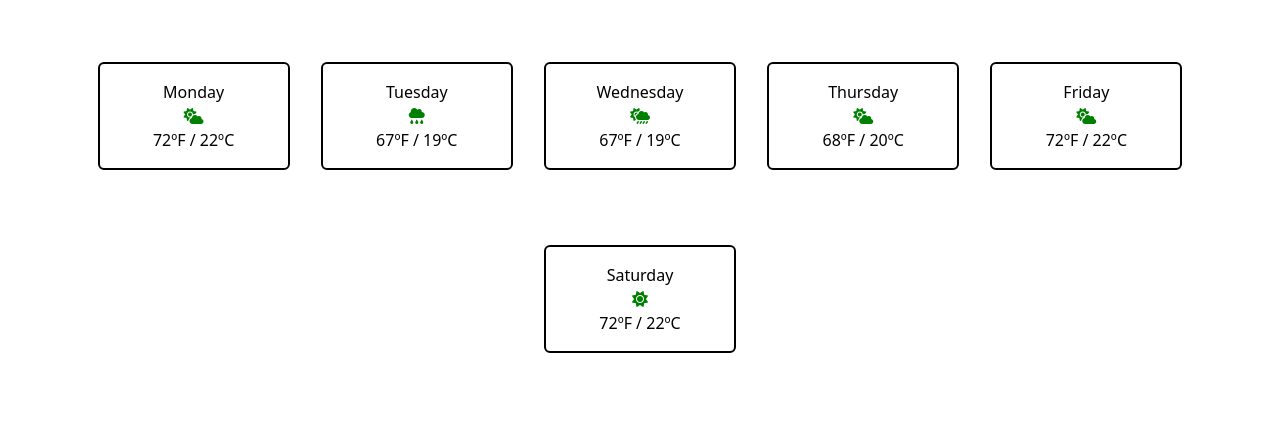
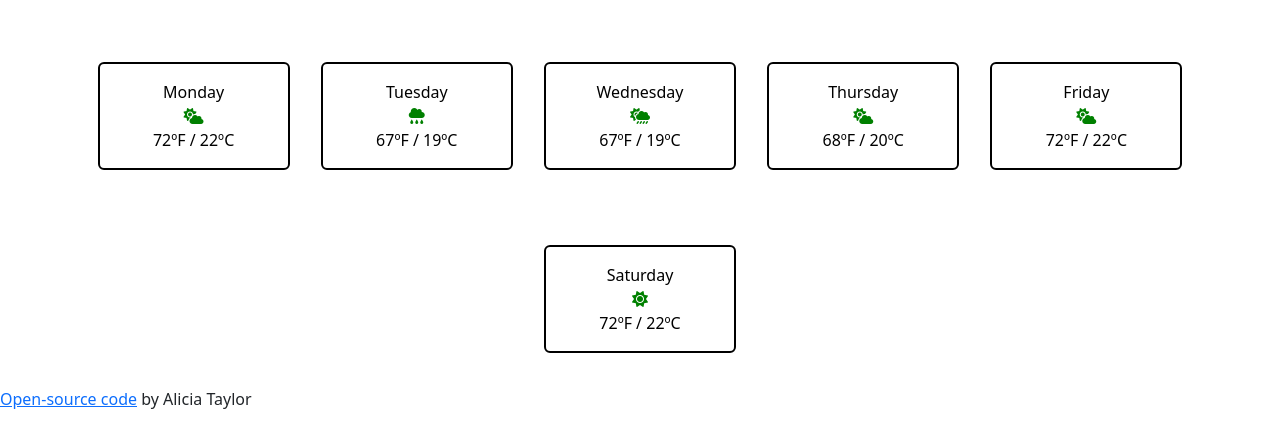
Before and after one commit to aliciataylor24/weather-project-app, a plain HTML site: page index.html in a window 1280 px wide. Shown: the part 305-752 px from the top of the page. Drawn offline with nearby package versions, Linux system fonts and the light colour scheme; no server answers.

Commit message:
Added GitHub link

```diff
--- a/index.html
+++ b/index.html
@@ -111,5 +111,7 @@
 </div>
       <script src="src/index.js"></script>
 </div>
+<br />
+<a href="https://github.com/aliciataylor24/weather-project-app" target="_blank">Open-source code</a> by Alicia Taylor
   </body>
 </html>
```
